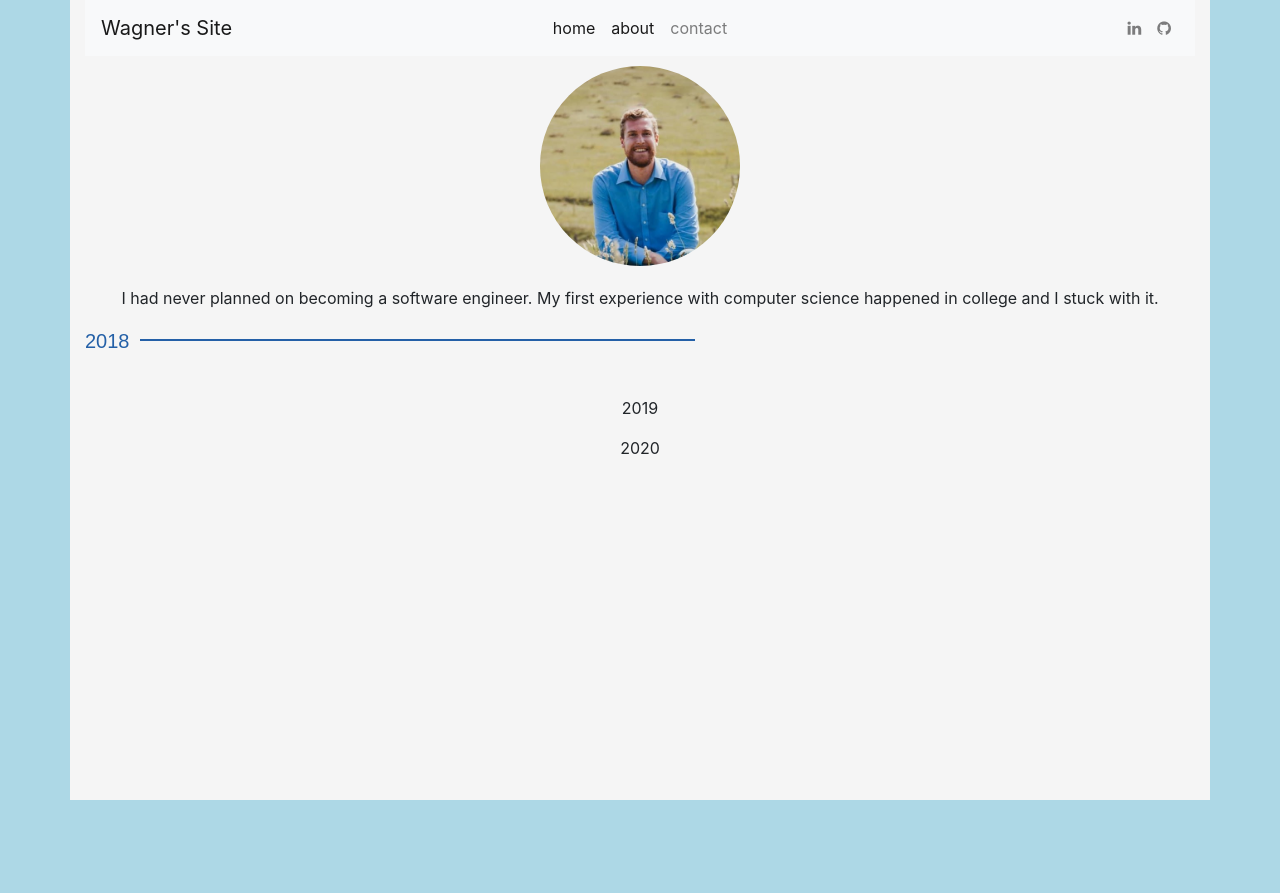
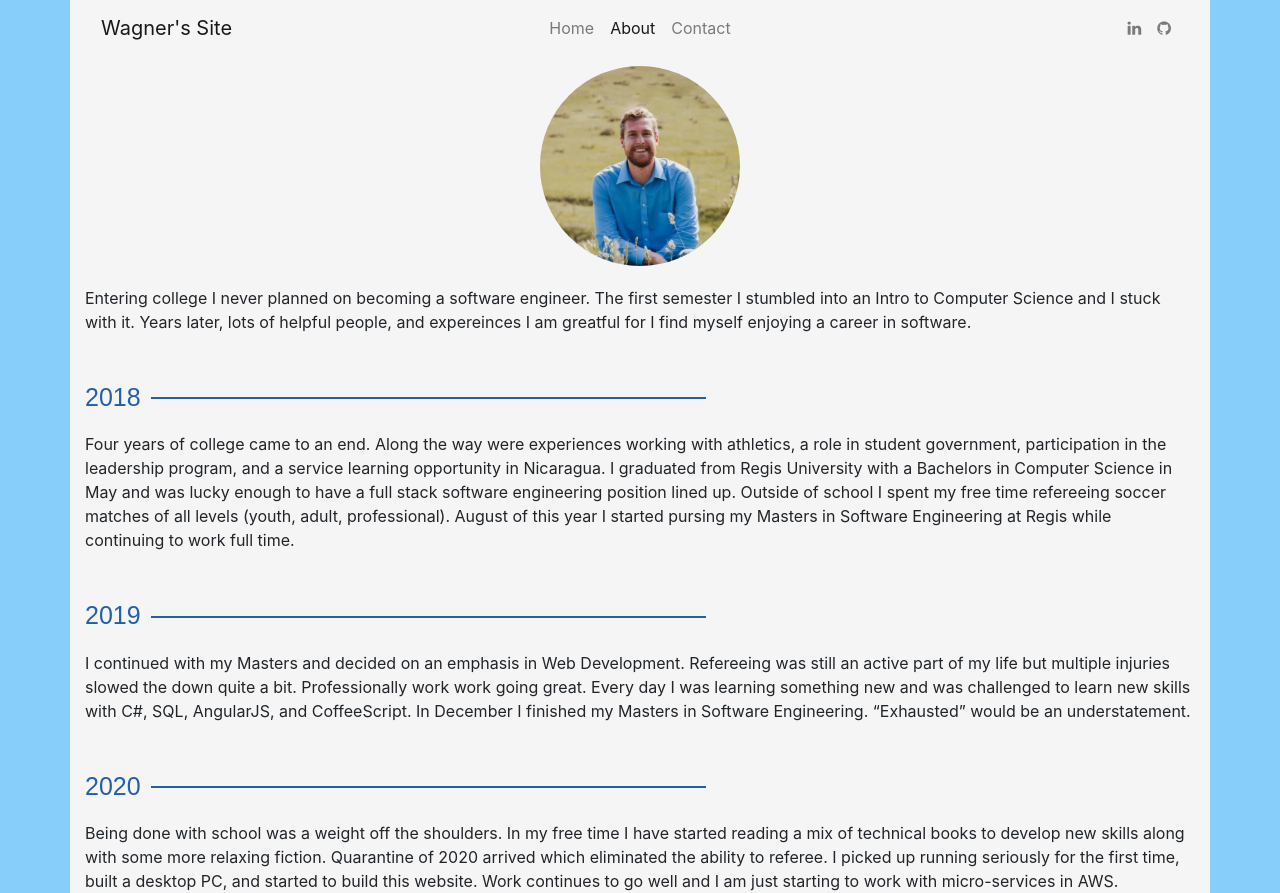
Before and after one commit to dwagner003/wagner-website, an Angular app: page /about in a window 1280 px wide. Before the commit the page ends 800 px from the top, so only its background shows below. Built offline with nearby package versions, Linux system fonts and the light colour scheme.

Commit message:
Added summary of years in "about" page. Change some styles to overall site

```diff
--- a/src/app/about/about.component.css
+++ b/src/app/about/about.component.css
@@ -2,15 +2,16 @@
     margin-top: 10px;
     margin-bottom: 20px;
 }
+
 .year{
-    font-size: 20px;
+    font-size: 25px;
     color: #2460A7FF;
     font-family: Arial;
     position: relative;
     overflow: hidden;
     text-align:left;
+    margin-top: 45px;
   }
-
 
 .year:after{
     display: inline-block;
@@ -20,6 +21,5 @@
     position: absolute;
     width: 50%;
     top: 50%;
-    margin-top: -2px;
     margin-left: 10px;
   }
--- a/src/app/about/about.component.html
+++ b/src/app/about/about.component.html
@@ -1,13 +1,38 @@
-<div class="text-center">
 
-    <div class="profilePictureWrapper">
+
+    <div class="profilePictureWrapper text-center">
         <img class="rounded-circle" width="200px"src="assets/ProfilePic.jpg">
     </div>
 
-    <p>I had never planned on becoming a software engineer. My first experience with computer science happened in college and I stuck with it.</p>
+    <p>
+        Entering college I never planned on becoming a software engineer. The first semester I stumbled into an
+        Intro to Computer Science and I stuck with it. Years later, lots of helpful people, and expereinces I am
+        greatful for I find myself enjoying a career in software.
+    </p>
     <p class="year">2018</p>
-    <div class="line">&nbsp;</div>
-    <p>2019</p>
-    <p>2020</p>
 
-</div>
+    <p>
+        Four years of college came to an end. Along the way were experiences working with athletics, a role in student
+        government, participation in the leadership program, and a service learning opportunity in Nicaragua. I
+        graduated from Regis University with a Bachelors in Computer Science in May and was lucky enough to have a full
+        stack software engineering position lined up. Outside of school I spent my free time refereeing soccer matches
+        of all levels (youth, adult, professional). August of this year I started pursing my Masters in Software Engineering
+        at Regis while continuing to work full time.
+    </p>
+    <p class="year">2019</p>
+
+    <p>
+        I continued with my Masters and decided on an emphasis in Web Development. Refereeing was still an active part of
+        my life but multiple injuries slowed the down quite a bit. Professionally work work going great. Every day I was
+        learning something new and was challenged to learn new skills with C#, SQL, AngularJS, and CoffeeScript. In December
+        I finished my Masters in Software Engineering. “Exhausted” would be an understatement.
+    </p>
+
+    <p class="year">2020</p>
+
+    <p>
+        Being done with school was a weight off the shoulders. In my free time I have started reading a mix of technical books
+        to develop new skills along with some more relaxing fiction. Quarantine of 2020 arrived which eliminated the ability
+        to referee. I picked up running seriously for the first time, built a desktop PC, and started to build this website.
+        Work continues to go well and I am just starting to work with micro-services in AWS.
+    </p>
--- a/src/app/top-bar/top-bar.component.html
+++ b/src/app/top-bar/top-bar.component.html
@@ -1,5 +1,5 @@
 
-<nav class="navbar navbar-expand-lg navbar-light bg-light">
+<nav class="navbar navbar-expand-lg navbar-light">
     <button class="navbar-toggler" type="button" data-toggle="collapse" data-target="#navbarTogglerDemo03" aria-controls="navbarTogglerDemo03" aria-expanded="false" aria-label="Toggle navigation">
         <span class="navbar-toggler-icon"></span>
     </button>
@@ -10,19 +10,19 @@
 
     <div class="navbar-center collapse navbar-collapse" id="navbarTogglerDemo03">
         <ul class="navbar-nav mr-auto mt-2 mt-lg-0">
-        <li class="nav-item active">
+        <li class="nav-item">
             <a class="nav-link" [routerLink]="['home']" routerLinkActive="active">
-            home
+            Home
             </a>
         </li>
         <li class="nav-item">
             <a class="nav-link" [routerLink]="['about']" routerLinkActive="active">
-            about
+            About
             </a>
         </li>
         <li class="nav-item">
             <a class="nav-link" [routerLink]="['contact']" routerLinkActive="active">
-            contact
+            Contact
             </a>
         </li>
         </ul>
--- a/src/styles.css
+++ b/src/styles.css
@@ -4,10 +4,10 @@ html{
     height: 100%;
 }
 body {
-    background-color: lightblue;
+    background-color: #87cefa;
     height: 100%;
 }
 .innerContent {
-    background-color: whitesmoke;
+    background-color: #f5f5f5;
     min-height: 100%;
 }
```
